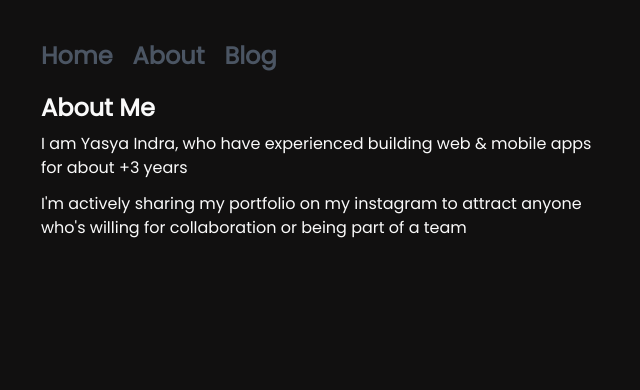
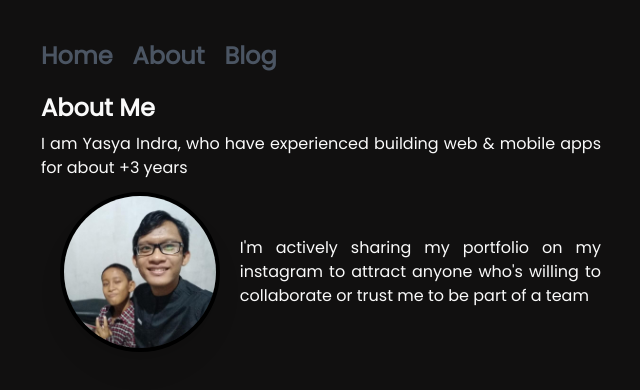
Before and after one commit to yasyaindra/next-blog, a Next.js app: page /about in a window 1280 px wide. Shown: the top 390 px of the page, without its empty margins (319-959 px from the left). Built offline with nearby package versions, Linux system fonts and the light colour scheme.

Commit message:
profile pic

```diff
--- a/app/about/page.tsx
+++ b/app/about/page.tsx
@@ -1,17 +1,21 @@
 import React from "react";
+import ProfileImage from "../components/ProfileImage";
 
 const About = () => {
   return (
     <div>
       <h1 className="text-2xl font-extrabold mb-2">About Me</h1>
-      <p className="mb-3">
+      <p className="mb-3 text-justify">
         I am Yasya Indra, who have experienced building web & mobile apps for
         about +3 years
       </p>
-      <p>
-        I'm actively sharing my portfolio on my instagram to attract anyone
-        who's willing for collaboration or being part of a team
-      </p>
+      <div className="lg:flex items-center">
+        <ProfileImage />
+        <p className="text-justify">
+          I'm actively sharing my portfolio on my instagram to attract anyone
+          who's willing to collaborate or trust me to be part of a team
+        </p>
+      </div>
     </div>
   );
 };
--- a/app/components/Navbar.tsx
+++ b/app/components/Navbar.tsx
@@ -5,7 +5,7 @@ import React from "react";
 
 function Navbar() {
   const router = usePathname();
-  console.log(router);
+
   return (
     <nav>
       <ul className="flex gap-5 font-bold text-2xl mb-5">
--- /dev/null
+++ b/app/components/ProfileImage.tsx
@@ -0,0 +1,19 @@
+import React from "react";
+import Image from "next/image";
+
+function ProfileImage() {
+  return (
+    <section className="w-full mx-auto">
+      <Image
+        className="border-4 border-black dark:border-black drop-shadow-xl shadow-black rounded-full mx-auto mb-4 lg:mb-0"
+        src="/img/indra.png"
+        width={160}
+        height={160}
+        alt="Yasya Indra"
+        priority={true}
+      />
+    </section>
+  );
+}
+
+export default ProfileImage;
--- a/app/page.tsx
+++ b/app/page.tsx
@@ -5,7 +5,7 @@ export default function Home() {
   return (
     <>
       <div>
-        <p className="font-light">
+        <p className="font-light text-justify">
           Hey, I am <span className="font-bold">Yasya Indra.</span> I work as
           software engineer who actively build project that might fit to any
           business.
```
Also changed, not shown: public/img/indra.png (added).
